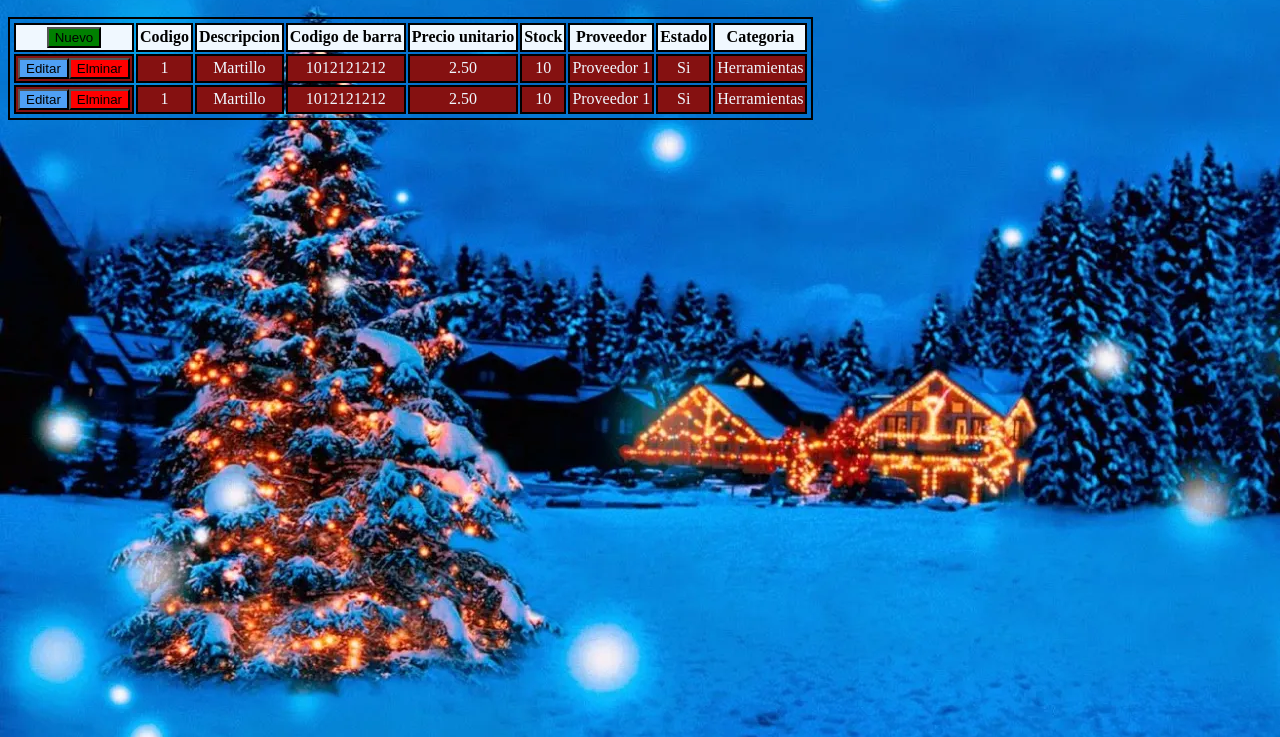
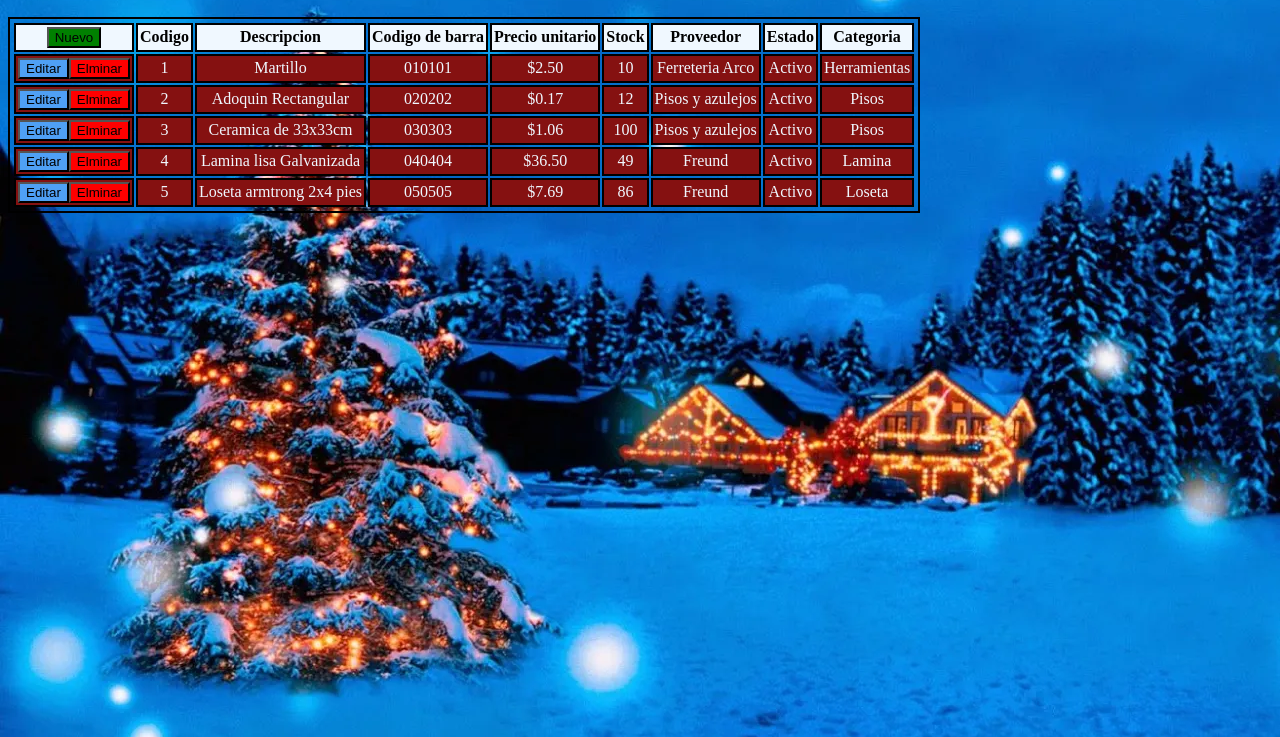
Before and after one commit to Wall27/Tarea-2, a plain HTML site: page index.html in a window 1280 px wide. Shown: the part 63-800 px from the top of the page. Drawn offline with Linux system fonts and the light colour scheme; a script that the page names is missing.

Commit message:
Agregando datos

```diff
--- a/index.html
+++ b/index.html
@@ -32,23 +32,56 @@
                 <td><button style="background-color: #4fa0f5;">Editar</button><button style="background-color: red;">Elminar</button></td>
                 <td>1</td>
                 <td>Martillo</td>
-                <td>1012121212</td>
-                <td>2.50</td>
+                <td>010101</td>
+                <td>$2.50</td>
                 <td>10</td>
-                <td>Proveedor 1</td>
-                <td>Si</td>
+                <td>Ferreteria Arco</td>
+                <td>Activo</td>
                 <td>Herramientas</td>
             </tr>
             <tr>
                 <td><button style="background-color: #4fa0f5;">Editar</button><button style="background-color: red;">Elminar</button></td>
-                <td>1</td>
-                <td>Martillo</td>
-                <td>1012121212</td>
-                <td>2.50</td>
-                <td>10</td>
-                <td>Proveedor 1</td>
-                <td>Si</td>
-                <td>Herramientas</td>
+                <td>2</td>
+                <td>Adoquin Rectangular</td>
+                <td>020202</td>
+                <td>$0.17</td>
+                <td>12</td>
+                <td>Pisos y azulejos</td>
+                <td>Activo</td>
+                <td>Pisos</td>
+            </tr>
+            <tr>
+                <td><button style="background-color: #4fa0f5;">Editar</button><button style="background-color: red;">Elminar</button></td>
+                <td>3</td>
+                <td>Ceramica de 33x33cm</td>
+                <td>030303</td>
+                <td>$1.06</td>
+                <td>100</td>
+                <td>Pisos y azulejos</td>
+                <td>Activo</td>
+                <td>Pisos</td>
+            </tr>
+            <tr>
+                <td><button style="background-color: #4fa0f5;">Editar</button><button style="background-color: red;">Elminar</button></td>
+                <td>4</td>
+                <td>Lamina lisa Galvanizada</td>
+                <td>040404</td>
+                <td>$36.50</td>
+                <td>49</td>
+                <td>Freund</td>
+                <td>Activo</td>
+                <td>Lamina</td>
+            </tr>
+            <tr>
+                <td><button style="background-color: #4fa0f5;">Editar</button><button style="background-color: red;">Elminar</button></td>
+                <td>5</td>
+                <td>Loseta armtrong 2x4 pies</td>
+                <td>050505</td>
+                <td>$7.69</td>
+                <td>86</td>
+                <td>Freund</td>
+                <td>Activo</td>
+                <td>Loseta</td>
             </tr>
         </table>
     </section>
```
